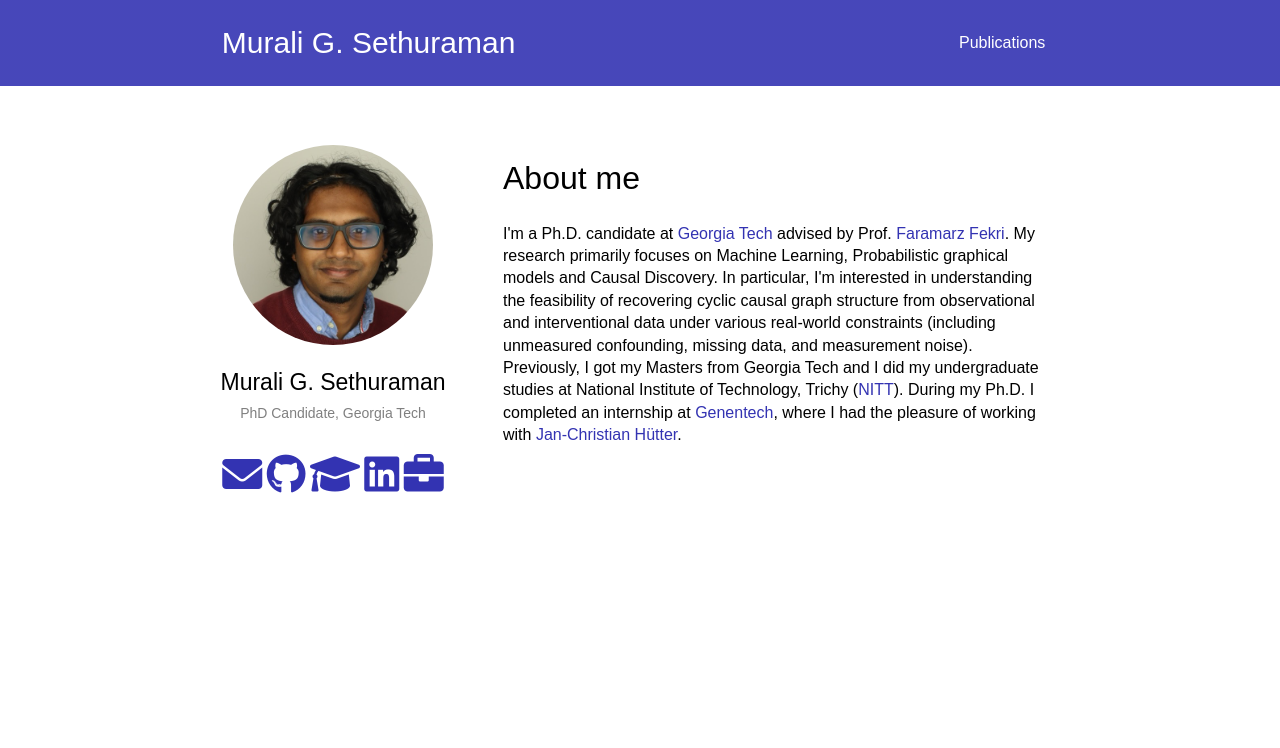
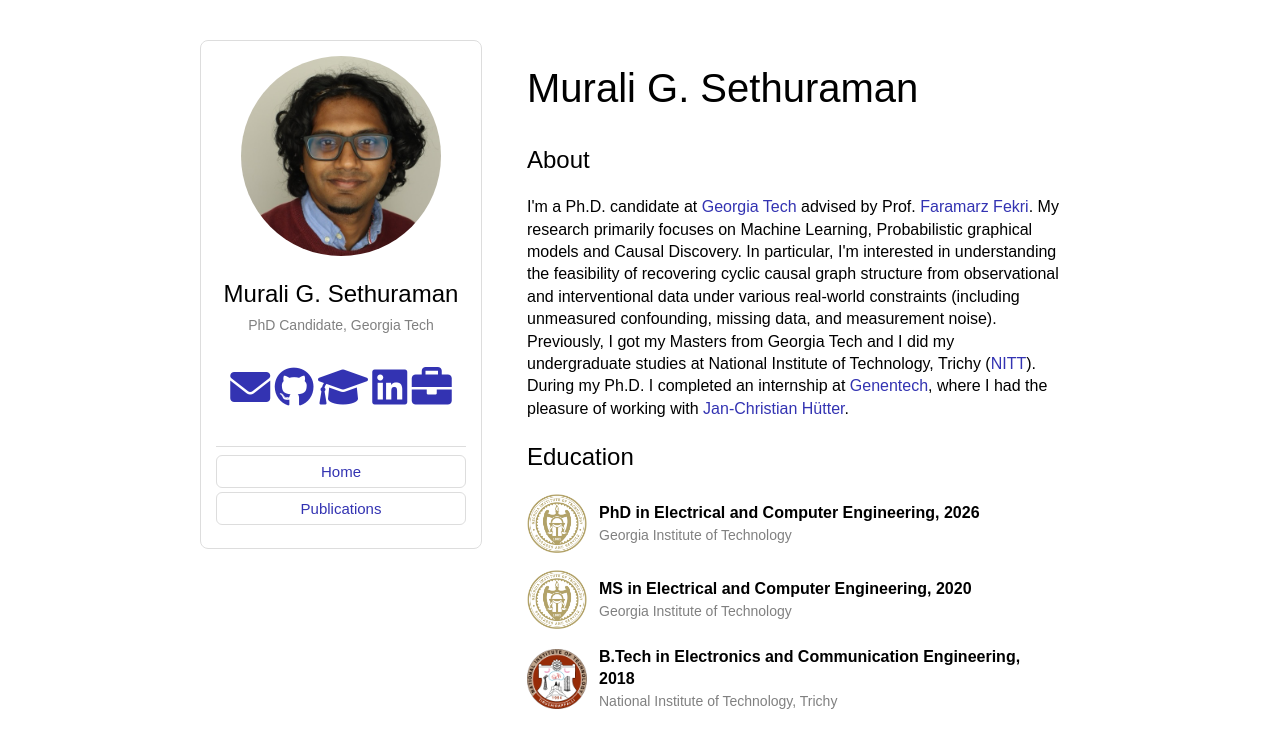
Before and after one commit to muralikgs/muralikgs.github.io, a Jekyll site: the page built from index.markdown, in a window 1280 px wide and 900 px high. Shown: the top 748 px of the window. Built offline with Jekyll 4.4.1, drawn with Linux system fonts in a browser that asks for light colours.

Commit message:
major changes

```diff
--- a/_layouts/main.html
+++ b/_layouts/main.html
@@ -18,41 +18,6 @@
         />
     </head>
     <body>
-        <header class="main-header">
-            <div class="header-container">
-                <span class="left"
-                    ><a href="{{site.url}}">{{site.title}}</a></span
-                >
-                <span class="menu-icon" onclick="toggleMenu()">&#9776;
-                    <div class="dropdown-menu" id="dropdownMenu">
-                        {% for page in site.pages %} {% if page.linktoheader == true
-                        %}
-                        <a href="{{page.url}}">{{page.title}}</a>
-                        {% endif %} {% endfor %}
-                    </div>
-                </span>
-                <div class="right">
-                    {% for page in site.pages %} {% if page.linktoheader == true
-                    %}
-                    <span class="header-link"
-                        ><a href="{{page.url}}">{{page.title}}</a></span
-                    >
-                    {% endif %} {% endfor %}
-                </div>
-
-            </div>
-        </header>
-
-        <script>
-            function toggleMenu() {
-                var dropdownMenu = document.getElementById("dropdownMenu");
-                if (dropdownMenu.style.display === "block") {
-                    dropdownMenu.style.display = "none";
-                } else {
-                    dropdownMenu.style.display = "block";
-                }
-            }
-        </script>
 
         <div class="container">
             <!-- Sidebar -->
@@ -111,6 +76,12 @@
                         <i class="fa-solid fa-briefcase"></i>
                     </a>
                 </span>
+                <nav class="sidebar-nav">
+                    <a href="{{site.url}}">Home</a>
+                    {% for page in site.pages %}{% if page.linktoheader == true %}
+                    <a href="{{page.url}}">{{page.title}}</a>
+                    {% endif %}{% endfor %}
+                </nav>
             </aside>
 
             <!-- Main Content -->
--- a/assets/css/custom.css
+++ b/assets/css/custom.css
@@ -1,114 +1,85 @@
 
-/* CSS for the header */
-.main-header {
-    background: linear-gradient(rgba(51, 51, 178, 0.9), rgba(51, 51, 178, 0.9));
-    /* background-color: rgba(76, 0, 153, 0.1); */
-    padding: 0; /* Remove padding around the header */
-    width: 99%; /* Full width */
-    position: fixed; /* Sticks the header to the top */
-    top: 0; /* Align to top */
-    z-index: 1000; /* Ensure it stays on top of other content */
-    left: 0;
-    right: 100%;
-    padding-right: 30px;
-    margin-bottom: 10px;
-    backdrop-filter: blur(5px); /* Apply Gaussian blur */
-    -webkit-backdrop-filter: blur(5px); /* For Safari */
-}
-
-.header-container {
-    display: flex;
-    justify-content: space-around;
-    align-items: center;
-    padding-top: 22px;
-    padding-bottom: 22px;
-    width: 100%;
-    font-family: sans-serif;
-    margin-left: 5px;
-}
-
-.header-container .left {
-    /* Aligns Murali to the left */
-    font-size: 30px; /* Adjust the font size as needed */
-    padding-right: 0px;
-    font-family: sans-serif;
-    font-weight: 500;
-}
-
-.header-container .left a {
-    text-decoration: none;
-    color: #ffffff;
-}
-
-.header-container .left a:hover {
-    color: rgb(3, 3, 79);
-}
-
-.header-link {
-    margin-right: 10px;
-    margin-left: 10px;
-}
-
-.header-container .right {
-    /* Aligns the link to the right */
-    text-align: right;
-}
-
-.header-container .right a {
-    text-decoration: none; /* Removes the underline from the link */
-    color: #ffffff; /* Adjusts the link color */
-}
-
-.header-container .right a:hover {
-    color: rgb(50, 50, 50);
-}
+/* ======================
+   1. RESET / BASE
+   ====================== */
 
 body {
     font-family: sans-serif;
     font-size: 16px;
     font-weight: 300;
     line-height: 1.4;
-    /* margin-left: 75px;
-    margin-right: 300px; */
     padding: 0;
+    margin: 0;
 }
+
+h1,
+h2,
+h3 {
+    font-family: sans-serif;
+    font-weight: 500;
+}
+
+h1 {
+    font-size: 40px;
+}
+
+strong, b {
+    font-weight: 550;
+}
+
+/* ======================
+   2. LAYOUT
+   ====================== */
 
 .container {
     display: flex;
-    /* margin-top: 40px; */
-    margin: 75px auto; /* Center the container */
-    padding: 40px 200px; /* Add padding on left and right */
+    margin: 0 auto;
+    padding: 40px 200px;
     left: 0;
 }
 
 .sidebar {
     width: 250px;
-    /* padding: 15px; */
     background-color: #ffffff;
-    /* border-right: 1px solid #ddd; */
     text-align: center;
     left: 10%;
     margin-right: 25px;
-    margin-top: 30px;
+    margin-top: 0;
+    border: 1px solid #ddd;
+    border-radius: 8px;
+    padding: 15px;
 
     position: sticky;
-    top: 110px; /* keep below the fixed header */
+    top: 20px;
     align-self: flex-start;
-    height: calc(100vh - 110px);
-    overflow-y: auto;
 }
 
-/* Image Styling */
+.content {
+    flex: 1;
+    padding: 20px;
+}
+
+.content > *:first-child {
+    margin-top: 0;
+}
+
+
+
+/* ======================
+   4. SIDEBAR CONTENT
+   ====================== */
+
 .sidebar-image {
-    width: 200px; /* Adjusts width of the image to 80% of the sidebar's width */
-    border-radius: 50%; /* Makes the image circular (optional) */
-    margin-bottom: 10px; /* Adds space below the image */
+    width: 200px;
+    border-radius: 50%;
+    margin-bottom: 10px;
     align-content: center;
 }
 
 .name {
-    font-size: 23px;
+    font-size: 24px;
     font-family: sans-serif;
+    font-weight: 500;
     margin-top: 5px;
     margin-bottom: 5px;
 }
@@ -119,40 +90,61 @@ body {
     color: gray;
 }
 
-.content {
-    flex: 1;
-    padding: 20px;
+.sidebar-icon {
+    color: #333;
+    font-size: 50px;
+    text-decoration: none;
+    margin: 20px 10px;
 }
 
-.menu-icon {
-    display: none;
-    font-size: 24px;
-    cursor: pointer;
-    color: #ffffff;
-    position: relative;
+.sidebar-icon:hover {
+    color: #007bff;
 }
 
-.dropdown-menu {
-    display: none;
-    /* background-color: #4c0099; */
-    background-color: rgba(51, 51, 178, 0.9);
-    position: absolute;
-    font-size: 14px;
-    top: 30px;
-    right: -20px;
-    padding: 10px;
-    border-radius: 8px;
-
-    /*backdrop-filter: blur(10px); */ /* Apply Gaussian blur */
-    /*-webkit-backdrop-filter: blur(10px);*/ /*For Safari */
+.email-link {
+    color: #333;
+    font-size: 40px;
+    text-decoration: none;
+    margin: 10px 0;
+    display: inline-block;
 }
 
-.dropdown-menu a {
-    display: none;
-    padding: 5px;
-    color: #ffffff;
+.email-link:hover {
+    color: #007bff;
+}
+
+/* ======================
+   5. SIDEBAR NAVIGATION
+   ====================== */
+
+.sidebar-nav {
+    display: flex;
+    flex-direction: column;
+    margin-top: 20px;
+    gap: 4px;
+    border-top: 1px solid #ddd;
+    padding-top: 8px;
+    padding-bottom: 8px;
+}
+
+.sidebar-nav a {
     text-decoration: none;
+    color: #333;
+    font-size: 15px;
+    padding: 5px 10px;
+    border-radius: 6px;
+    border: 1px solid #ddd;
+    transition: background-color 0.15s;
 }
+
+.sidebar-nav a:hover {
+    background-color: rgb(224, 203, 246);
+    color: rgb(50, 50, 50);
+}
+
+/* ======================
+   6. LINKS
+   ====================== */
 
 .container a {
     text-decoration: none;
@@ -163,85 +155,48 @@ body {
     text-decoration: underline;
 }
 
-/* Responsive Design */
-@media (max-width: 1000px) {
-    .header-container .left {
-        /* Aligns Murali to the left */
-        font-size: 18px; /* Adjust the font size as needed */
-    }
-    .container {
-        flex-direction: column;
-        padding: 20px 30px;
+/* ======================
+   7. EDUCATION
+   ====================== */
+
+ul.education-list {
+    list-style-type: none;
+    padding-left: 0;
 }
 
-    .sidebar {
-        width: 100%;
-        border-right: none;
-
-        position: static;
-        top: auto;
-        height: auto;
-        overflow-y: visible;
+ul.education-list li {
+    display: flex;
+    align-items: center;
+    gap: 12px;
+    margin-bottom: 16px;
 }
 
-    .header-container .right {
-        display: none;
+.edu-logo {
+    width: 60px;
+    height: 60px;
+    object-fit: contain;
+    flex-shrink: 0;
 }
 
-    .menu-icon {
-        display: block;
+.edu-details {
+    display: flex;
+    flex-direction: column;
 }
 
-    .dropdown-menu a {
-        display: block;
+.edu-degree {
+    font-weight: 600;
+    font-size: 16px;
 }
 
-    .menu-icon a:hover {
-        color: #e0e0e0;
+.edu-institution {
+    font-size: 14px;
+    color: gray;
+    margin-top: 2px;
 }
 
-    .dropdown-menu a:hover {
-        background-color: rgb(224, 203, 246);
-        color: rgb(50, 50, 50);
-        /* background-color: black; */
-        border-radius: 8px; /* Adjust the value for more or less rounded corners */
-
-    }
-}
-
-h1,
-h2,
-h3 {
-    font-family: sans-serif;
-    font-weight: 500;
-}
-
-.sidebar-icon {
-    color: #333; /* Adjust color as needed */
-    font-size: 50px; /* Adjust size as needed */
-    text-decoration: none;
-    margin: 20px 10px;
-}
-
-.sidebar-icon:hover {
-    color: #007bff; /* Adjust hover color as needed */
-}
-
-.email-link {
-    color: #333; /* Adjust color as needed */
-    font-size: 40px; /* Adjust size as needed */
-    text-decoration: none;
-    margin: 10px 0;
-    display: inline-block;
-}
-
-.email-link:hover {
-    color: #007bff; /* Adjust hover color as needed */
-}
-
-strong, b {
-    font-weight: 550;
-}
+/* ======================
+   8. PUBLICATIONS
+   ====================== */
 
 .pub-link {
     display: inline-block;
@@ -253,8 +208,8 @@ strong, b {
 }
 
 ul.publications {
-    list-style-type: none; /* Removes bullet points */
-    padding-left: 0;       /* Removes default indentation */
+    list-style-type: none;
+    padding-left: 0;
 }
 
 .author-me {
@@ -262,23 +217,32 @@ ul.publications {
     font-style: italic;
 }
 
-/* Margin visualization for editing purposes */
-/* * {
-    outline: 1px solid rgba(255, 0, 0, 0.3);
-}
+/* ======================
+   9. RESPONSIVE
+   ====================== */
 
-body {
-    outline: 2px solid red;
+@media (max-width: 1000px) {
+    .header-container .left {
+        font-size: 18px;
     }
 
     .container {
-    outline: 2px solid blue;
+        flex-direction: column;
+        padding: 20px 30px;
     }
 
     .sidebar {
-    outline: 2px solid green;
+        width: 100%;
+        border-right: none;
+        position: static;
+        top: auto;
+        height: auto;
+        overflow-y: visible;
     }
 
-.content {
-    outline: 2px solid orange;
-} */
+    .sidebar-nav {
+        flex-direction: row;
+        flex-wrap: wrap;
+        justify-content: center;
+    }
+}
--- a/index.markdown
+++ b/index.markdown
@@ -6,7 +6,9 @@ layout: page
 title: Home
 ---
 
-# About me
+# Murali G. Sethuraman
+
+## About
 
 <div>
 
@@ -14,3 +16,29 @@ I'm a Ph.D. candidate at <a href="https://www.gatech.edu/">Georgia Tech</a> advi
 My research primarily focuses on Machine Learning, Probabilistic graphical models and Causal Discovery. In particular, I'm interested in understanding the feasibility of recovering cyclic causal graph structure from observational and interventional data under various real-world constraints (including unmeasured confounding, missing data, and measurement noise). Previously, I got my Masters from Georgia Tech and I did my undergraduate studies at National Institute of Technology, Trichy (<a href="https://www.nitt.edu/">NITT</a>). During my Ph.D. I completed an internship at <a href="https://www.gene.com">Genentech</a>, where I had the pleasure of working with <a href="https://www.jchuetter.com/">Jan-Christian Hütter</a>.
 
 </div>
+
+## Education
+
+<ul class="education-list">
+  <li>
+    <img src="{{ '/images/gatech-logo.png' | relative_url }}" alt="Georgia Tech" class="edu-logo" />
+    <div class="edu-details">
+      <span class="edu-degree">PhD in Electrical and Computer Engineering, 2026</span>
+      <span class="edu-institution">Georgia Institute of Technology</span>
+    </div>
+  </li>
+  <li>
+    <img src="{{ '/images/gatech-logo.png' | relative_url }}" alt="Georgia Tech" class="edu-logo" />
+    <div class="edu-details">
+      <span class="edu-degree">MS in Electrical and Computer Engineering, 2020</span>
+      <span class="edu-institution">Georgia Institute of Technology</span>
+    </div>
+  </li>
+  <li>
+    <img src="{{ '/images/nitt-logo.png' | relative_url }}" alt="NIT Trichy" class="edu-logo" />
+    <div class="edu-details">
+      <span class="edu-degree">B.Tech in Electronics and Communication Engineering, 2018</span>
+      <span class="edu-institution">National Institute of Technology, Trichy</span>
+    </div>
+  </li>
+</ul>
```
Also changed, not shown: images/gatech-logo.png (added), images/nitt-logo.png (added), 1 other file. Lines whose indentation alone changed are shown as unchanged.
